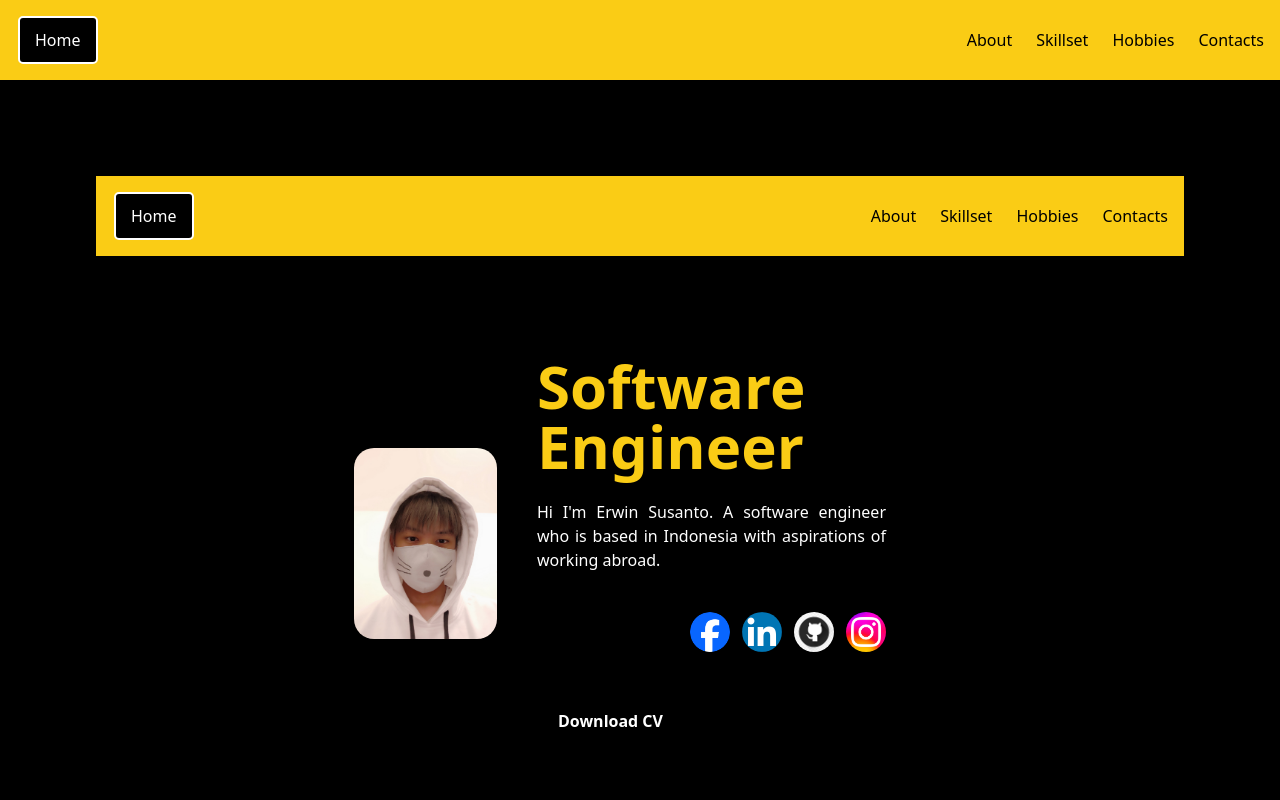
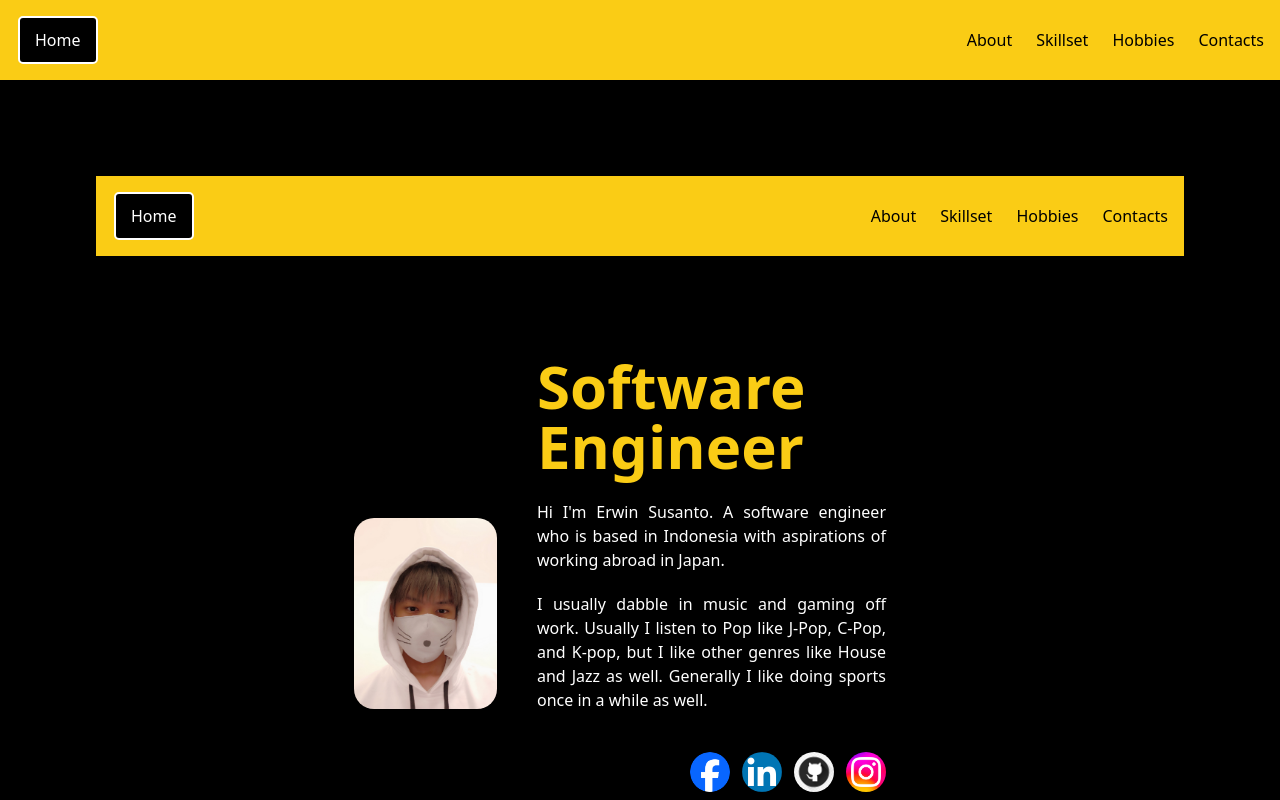
Before and after one commit to Erwin71297/portfolio, a Next.js app: page / in a window 1280 px wide. Shown: the top 800 px of the page. Built offline with nearby package versions, Linux system fonts and the light colour scheme.

Commit message:
Add about

```diff
--- a/src/app/page.tsx
+++ b/src/app/page.tsx
@@ -231,7 +231,13 @@ export default function Home() {
                 </h2>
                 <p className="mt-1">
                   Hi I&apos;m Erwin Susanto. A software engineer who is based in
-                  Indonesia with aspirations of working abroad.
+                  Indonesia with aspirations of working abroad in Japan.
+                </p>
+                <p className="mt-5">
+                  I usually dabble in music and gaming off work. Usually I
+                  listen to Pop like J-Pop, C-Pop, and K-pop, but I like other
+                  genres like House and Jazz as well. Generally I like doing
+                  sports once in a while as well.
                 </p>
                 <div className="flex place-content-end mt-10">
                   <a href="https://www.facebook.com/erwin.susanto.522">
```
